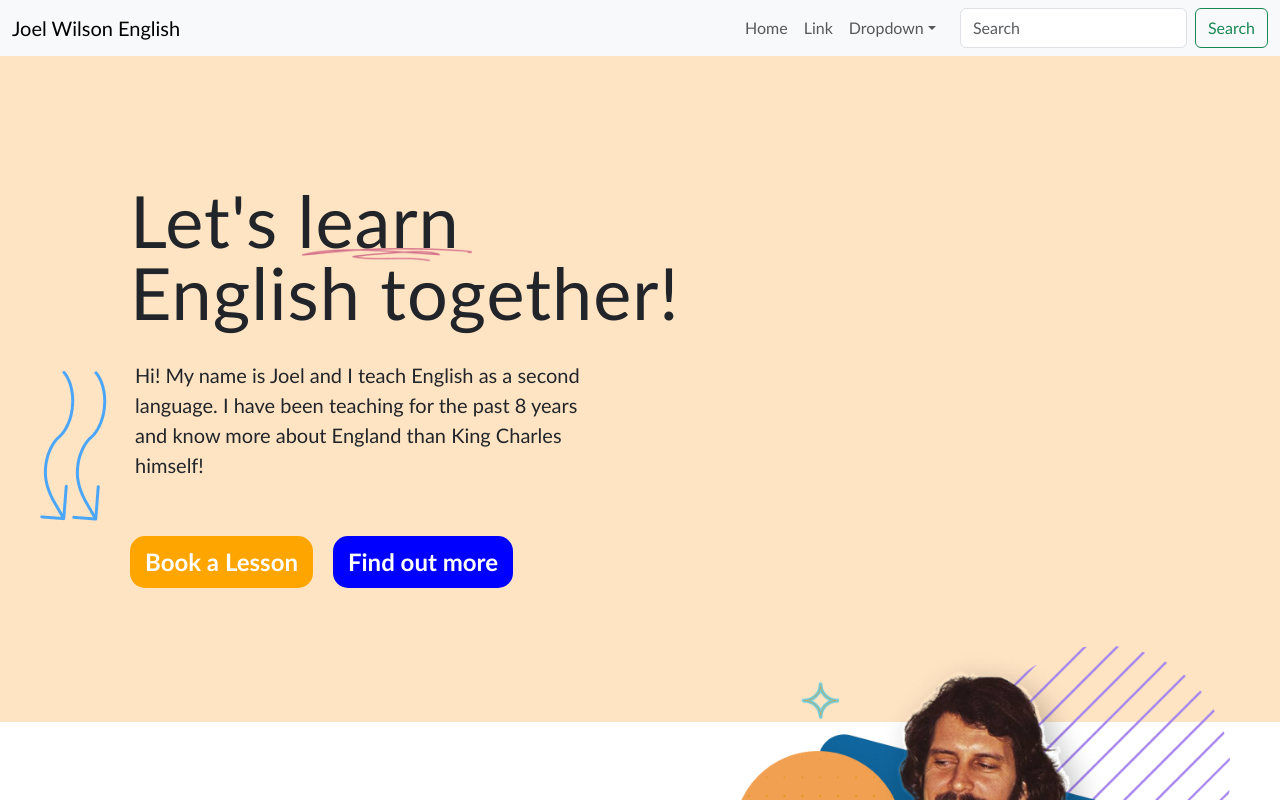
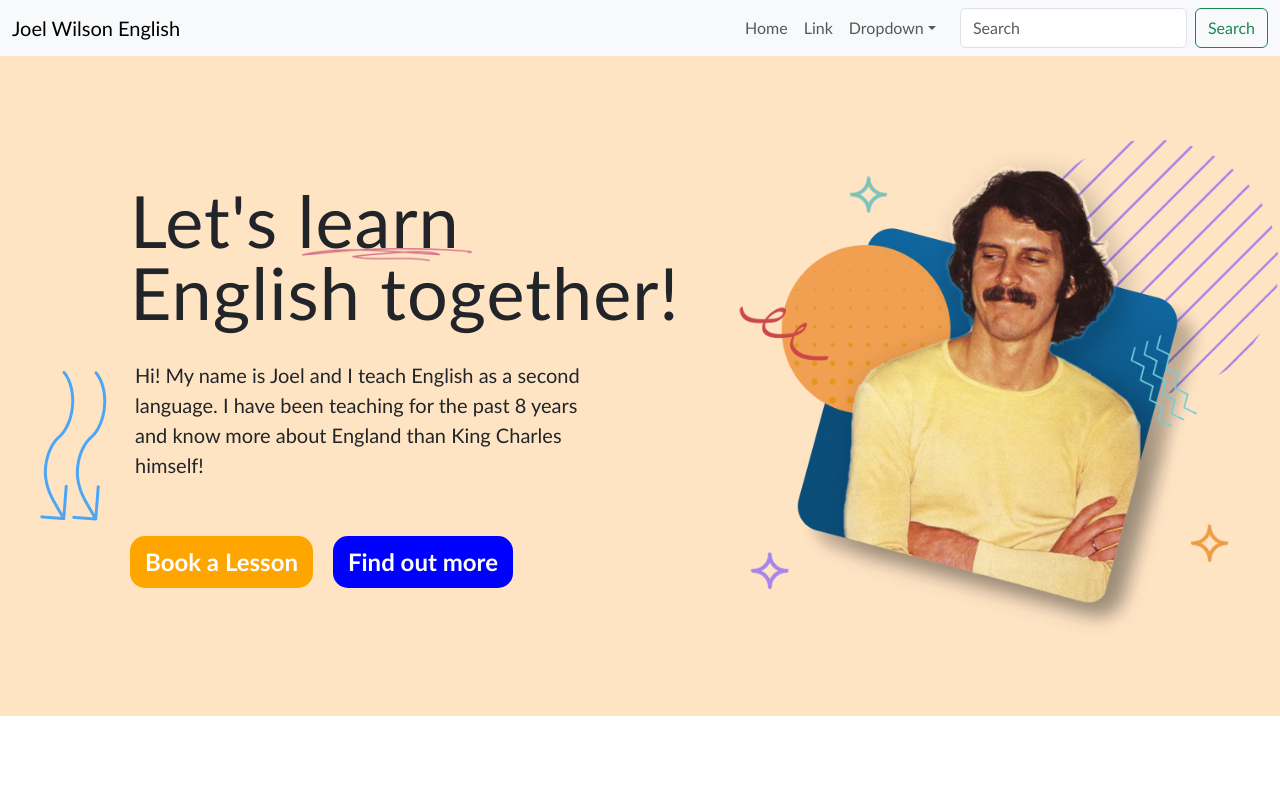
Before and after one commit to jimmybombimmy/joel-wilson-english, a React (Vite) app: page / in a window 1280 px wide. Shown: the top 800 px of the page. Built offline with nearby package versions, Linux system fonts and the light colour scheme.

Commit message:
grid add to hero section

```diff
--- a/src/styles/Home.css
+++ b/src/styles/Home.css
@@ -3,10 +3,12 @@
 #heroSection {
   --heroLRHeight: 500px;
   --heroLRWidth: 574px;
-  width: 100vw;
+  width: 100%;
   /* height: 800px; */
   padding: 80px 50px;
   background-color: bisque;
+  display: grid;
+  grid-template-columns: auto min-content;
 }
 
 #heroLeft {
@@ -16,6 +18,8 @@
   height: var(--heroLRHeight);
   width: var(--heroLRWidth);
   margin-left: 80px;
+  grid-column: 1 / 2;
+  grid-row: 1 / 2;
 }
 
 #heroInfo {
@@ -75,13 +79,16 @@
 
 
 #heroRight {
-  max-width: var(--heroLRWidth);
-  float: right;
+  /* max-width: var(--heroLRWidth); */
+  /* float: right; */
+  grid-column: 2 / 3;
+  grid-row: 1 / 2;
+  justify-self: right;
 }
 
 #heroImg {
   aspect-ratio: var(--heroLRWidth) / var(--heroLRHeight);
-  max-height: var(--heroLRHeight);
+  max-height: 500px;
   margin: auto;
 }
 
```
Also changed, not shown: 1 other file (tests, documents, lock files or other folders).
